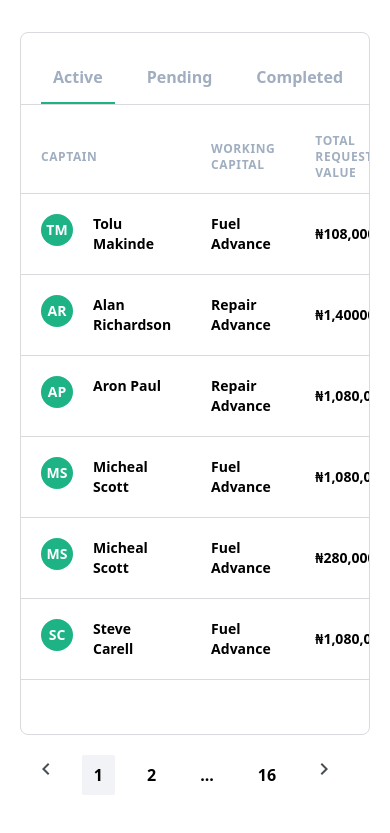
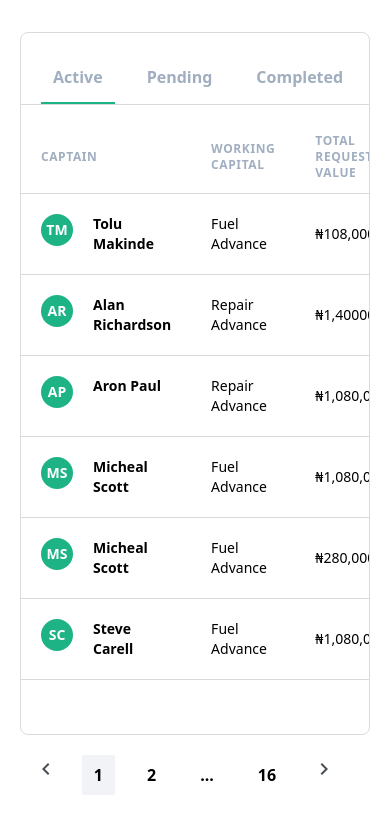
Before and after one commit to Makinde1034/Gigmile, a Next.js app: page / in a window 390 px wide. Shown: the part 1295-2128 px from the top of the page. Built offline with nearby package versions, Linux system fonts and the light colour scheme.

Commit message:
Fix: change styles

```diff
--- a/src/components/SideNav.tsx
+++ b/src/components/SideNav.tsx
@@ -87,7 +87,7 @@ function SideNav() {
             <p className="text-sm">Administrator</p>
           </div>
         </div>
-        <ul className="mt-5 pr-2 h-[500px] overflow-y-scroll">
+        <ul className="mt-5 pb-5 pr-2 h-[500px] overflow-y-scroll">
           {sideNavLinks.map((item, index) => (
             <li
             key={index}
--- a/src/components/Transactions.tsx
+++ b/src/components/Transactions.tsx
@@ -124,18 +124,18 @@ function Transactions() {
                           </div>
                         </div>
                         <div className="ml-3">
-                          <p className="text-gray-900 font-bold whitespace-no-wrap">{item.captain}</p>
+                          <p className="text-gray-900 font-bold  whitespace-no-wrap">{item.captain}</p>
                         </div>
                       </div>
                     </td>
                     <td className="px-5 py-5 bg-white text-sm">
-                      <p className="text-gray-900 font-semibold whitespace-no-wrap">{item.workingCapital}</p>
+                      <p className="text-gray-900 font-normal lg:font-semibold whitespace-no-wrap">{item.workingCapital}</p>
                     </td>
                     <td className="px-5 py-5  bg-white text-sm">
-                      <p className="text-gray-900 font-semibold  whitespace-no-wrap"> ₦{item.totalBalance}</p>
+                      <p className="text-gray-900 font-normal lg:font-semibold  whitespace-no-wrap"> ₦{item.totalBalance}</p>
                     </td>
                     <td className="px-5 py-5  bg-white text-sm">
-                      <span className="relative inline-block px-3 py-1 font-semibold text-green-900 leading-tight">
+                      <span className="relative inline-block px-3 py-1 font-normal lg:font-semibold text-green-900 leading-tight">
                         <span aria-hidden className="absolute inset-0 bg-green-200 opacity-50 rounded-full"></span>
                         <span className="relative"> ₦{item.totalRequest}</span>
                       </span>
```
